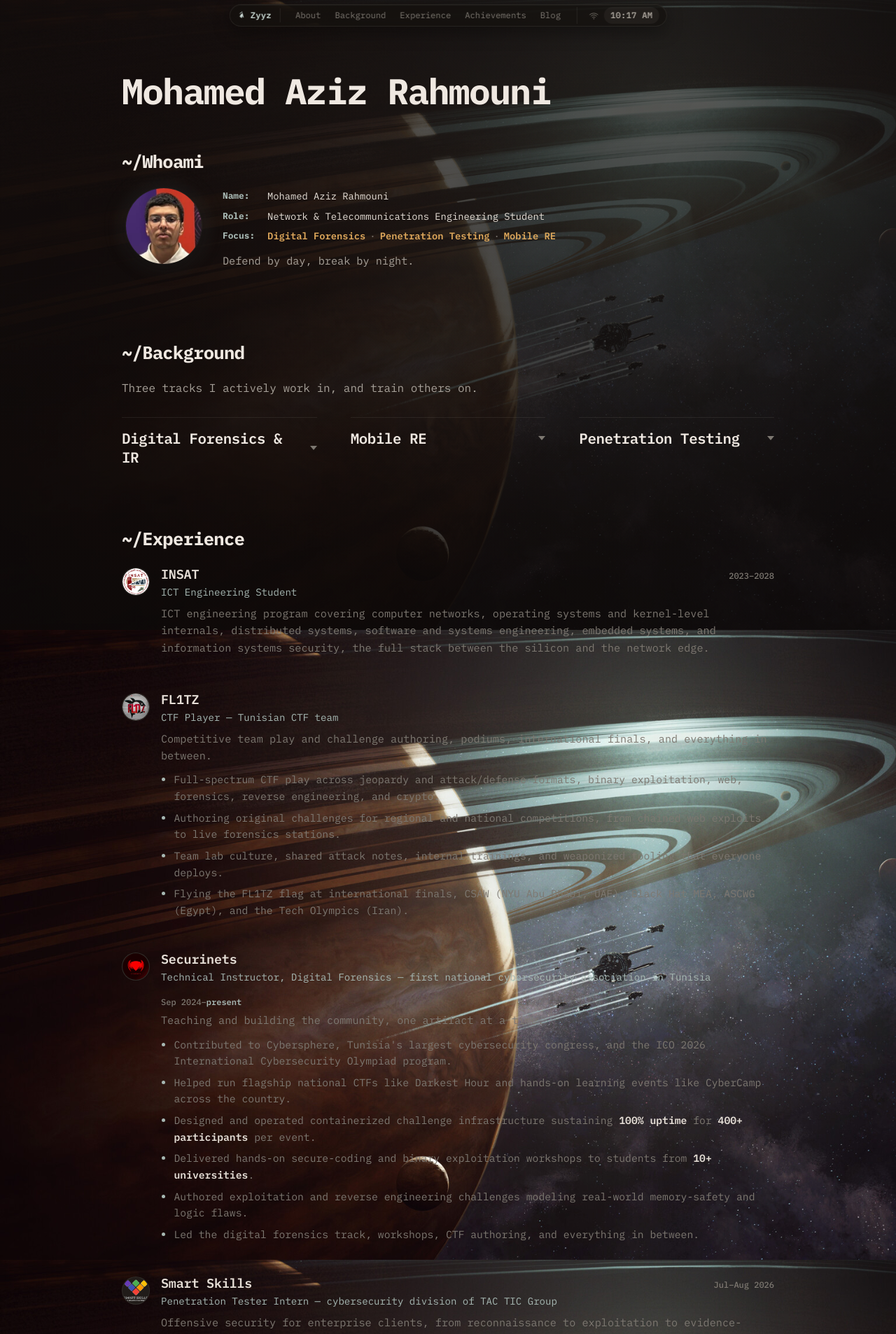
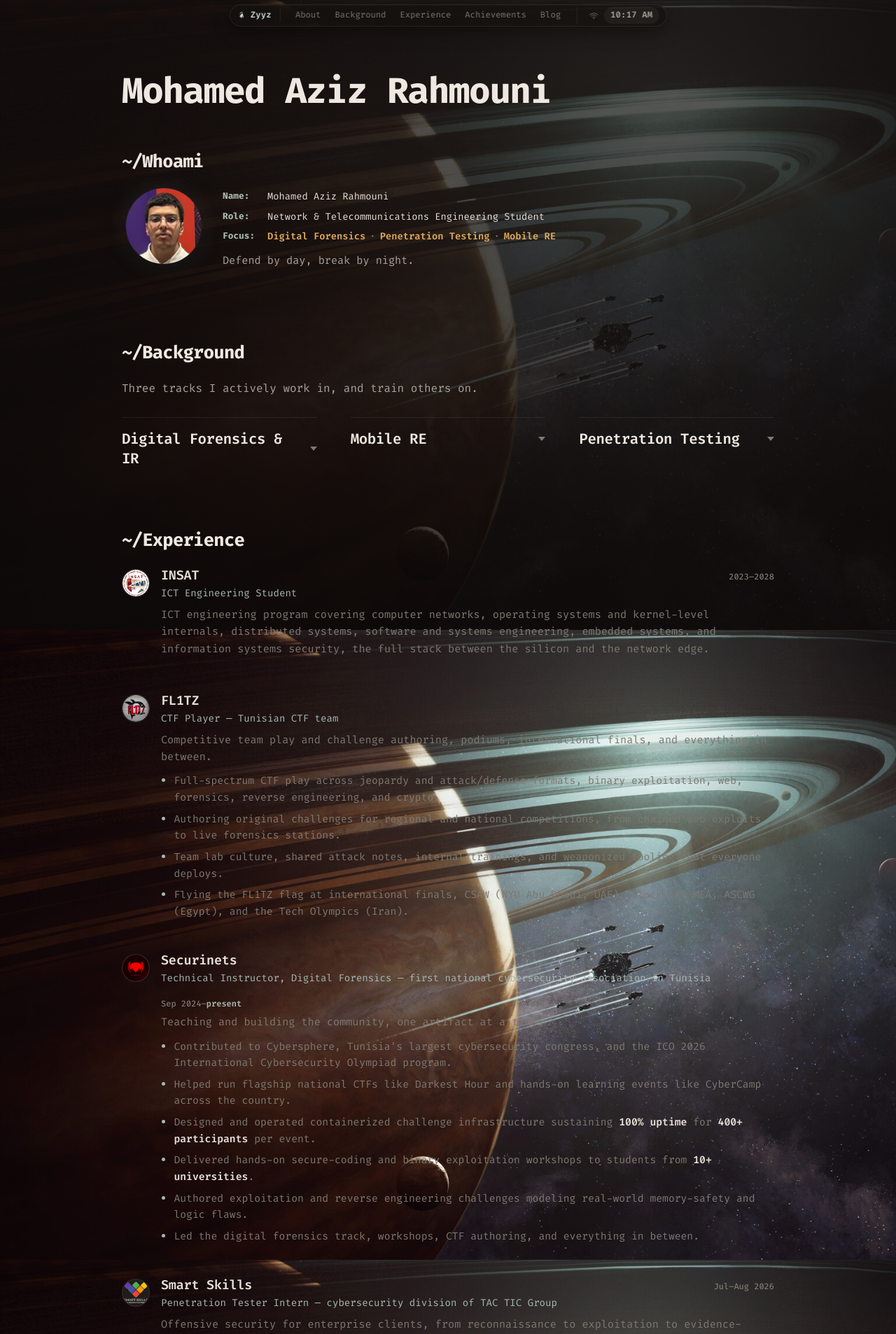
Before and after one commit to 0xZyyz/0xZyyz.github.io, a Jekyll site: the page built from index.html, in a window 1280 px wide. Shown: the top 1906 px of the page at 70% size. Built offline with Jekyll 4.4.1, drawn with Linux system fonts in a browser that asks for light colours.

Commit message:
Switch font to Fira Code

```diff
--- a/_layouts/default.html
+++ b/_layouts/default.html
@@ -16,7 +16,7 @@
     <link rel="apple-touch-icon" sizes="180x180" href="{{ '/assets/icons/apple-touch-icon.png' | relative_url }}">
     <link rel="preconnect" href="https://fonts.googleapis.com">
     <link rel="preconnect" href="https://fonts.gstatic.com" crossorigin>
-    <link href="https://fonts.googleapis.com/css2?family=IBM+Plex+Mono:ital,wght@0,400;0,500;0,600;0,700;1,400&display=swap" rel="stylesheet">
+    <link href="https://fonts.googleapis.com/css2?family=Fira+Code:wght@400;500;600;700&display=swap" rel="stylesheet">
     <link rel="stylesheet" href="{{ '/style.css' | relative_url }}">
   </head>
   <body>
--- a/style.css
+++ b/style.css
@@ -26,8 +26,8 @@
   --shadow: 0 4px 16px rgba(0, 0, 0, 0.28);
   --shadow-lg: 0 12px 32px rgba(0, 0, 0, 0.45);
 
-  --mono: 'IBM Plex Mono', ui-monospace, 'SF Mono', 'Cascadia Code', Menlo, Consolas, monospace;
-  --sans: 'IBM Plex Mono', ui-monospace, 'SF Mono', 'Cascadia Code', Menlo, Consolas, monospace;
+  --mono: 'Fira Code', ui-monospace, 'SF Mono', 'Cascadia Code', Menlo, Consolas, monospace;
+  --sans: 'Fira Code', ui-monospace, 'SF Mono', 'Cascadia Code', Menlo, Consolas, monospace;
 
   --bar-bg: rgba(20, 17, 15, 0.72);
 
```
